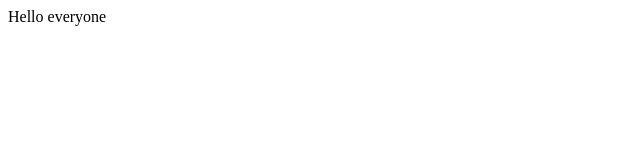
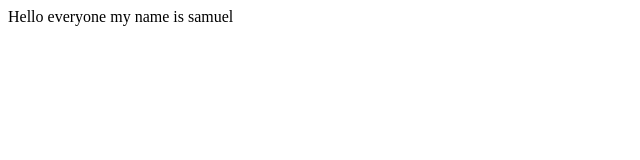
Before and after one commit to Alpha7531/assignment-1, a plain HTML site: page index.html in a window 1280 px wide. Shown: the whole page, without its empty margins (0-640 px from the left). Drawn offline with Linux system fonts and the light colour scheme.

Commit message:
4rth commit

```diff
--- a/index.html
+++ b/index.html
@@ -7,7 +7,7 @@
 </head>
 
 <body>
-    Hello everyone
+    Hello everyone my name is samuel
 </body>
 
 </html>
```
